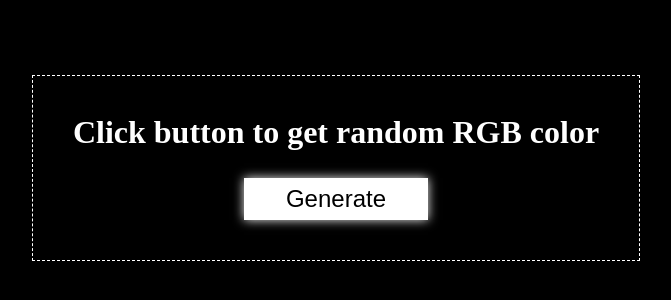
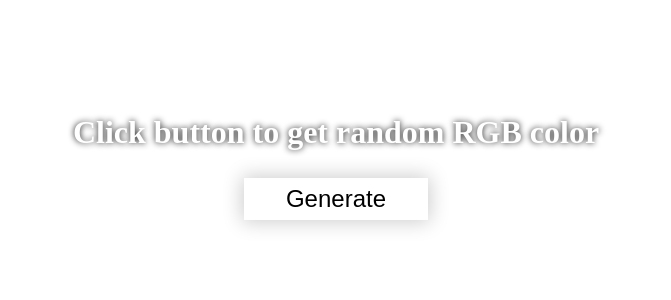
Before and after one commit to nrubel/random-color, a plain HTML site: page index.html in a window 1280 px wide. Shown: the part 232-532 px from the top of the page, without its empty margins (304-975 px from the left). Drawn offline with Linux system fonts and the light colour scheme.

Commit message:
shadow updated

```diff
--- a/index.html
+++ b/index.html
@@ -16,7 +16,7 @@
         align-items: center;
         height: 100vh;
         width: 100vw;
-        background-color: black;
+        background-color: white;
         color: white;
         line-height: 1;
         transition: all 300ms linear 0s;
@@ -29,13 +29,14 @@
       h1 {
         margin-top: 0;
         margin-bottom: 30px;
+        text-shadow: 0 0 6px #161616;
       }
       #btn {
         background-color: white;
         padding: 5px 40px;
         border: 2px solid white;
         font-size: 24px;
-        box-shadow: 0 0 10px 0 #f1f1f1;
+        box-shadow: 0 0 20px 2px #cdcdcd;
         cursor: pointer;
       }
       #code {
```
